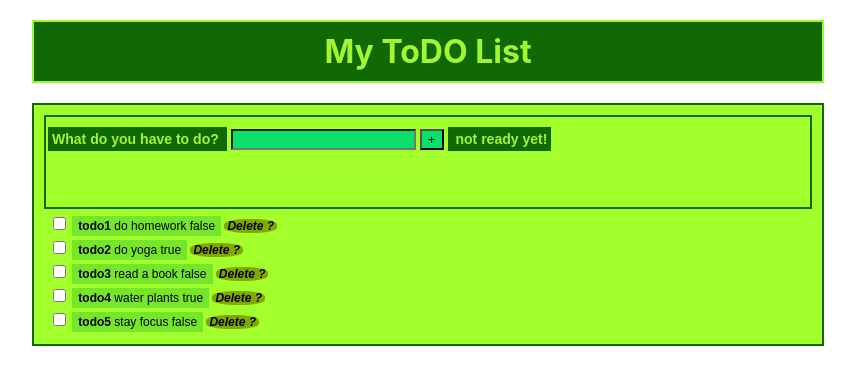
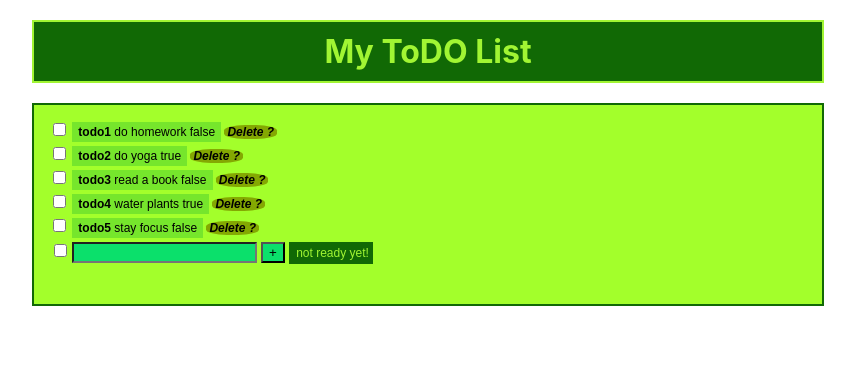
Before and after one commit to florentina-ban/mytodo, a React (Create React App) app in the folder my_app/: page / in a window 1280 px wide. Shown: the top 384 px of the page, without its empty margins (212-1067 px from the left). Built offline with nearby package versions, Linux system fonts and the light colour scheme.

Commit message:
keep stuff 1

```diff
--- a/my_app/src/Add.js
+++ b/my_app/src/Add.js
@@ -3,12 +3,11 @@ import generateId from "./utils";
 import EmptyError from "./EmptyError";
 import styled from "styled-components";
 
-const AddComp=styled.h3`
-    border: 2px rgb(17, 105, 5) solid;
+const AddComp=styled.span`
+    padding: 3px;
+    margin: 3px;
     text-align: left;
-    margin: 0;
-    height: 80px;
-    padding-top: 10px;
+    background-color: "rgb(118, 230, 44)";
 `
 export const MyLable=styled.span`
     background-color: rgb(17, 105, 5);
@@ -33,6 +32,10 @@ export default class AddComponent extends React.Component{
         super(props);
         this.state={text:"",labelErrClass:"errorClass",empyErr:""};
         this.myRef=React.createRef();
+    }
+    keyHandler = (event) => {
+        if (event.key==="Enter")
+            this.addToDoCb();
     }
     hodValue = () => {
         this.setState({text:this.myRef.current.value, labelErrClass: this.myRef.current.value.length===0 ? "errorClass" : "noErrorClass" });
@@ -59,8 +62,8 @@ export default class AddComponent extends React.Component{
     }
     render(){
         return(
-            <AddComp>
-                    <MyLable> What do you have to do? </MyLable>
+            <AddComp onKeyPress={this.keyHandler}>
+                    <input type="Checkbox" ></input>
                     <BtnAdd type='text' id="todo_id" ref={this.myRef} onChange={this.hodValue}></BtnAdd>
                     <BtnAdd type="button" id="add_button_id" value="+" onClick={this.addToDoCb} ></BtnAdd>
                     <MyLable2 error={this.state.labelErrClass}> not ready yet! </MyLable2>
--- a/my_app/src/Layout.js
+++ b/my_app/src/Layout.js
@@ -3,6 +3,7 @@ import Todo from './Todo.js';
 import lista from './constants.js';
 import AddComponent from "./Add";
 import styled from "styled-components";
+
 const ListTitle=styled.h1`
     background-color: rgb(17, 105, 5);
     width: 60%;
@@ -27,28 +28,50 @@ const ListComp=styled.p`
 export default class Layout extends Component{
     constructor(){
         super();
-        this.state={todos:lista};
+        this.state={todos:lista, checkedTodos:[]};
     }
     removeToDo = (id) => {
         let new_list=[];
         new_list=this.state.todos.filter(todo=>todo.id!==id);
-        this.setState({todos:new_list});
+        if (new_list.length<this.state.todos.length)
+            this.setState({todos:new_list});
+        else{
+            new_list=this.state.checkedTodos.filter(todo=>todo.id!==id);
+            this.setState({checkedTodos:new_list});
+        }
     }
-    addToDo = (stuffToDo) =>{
+    setChecked = (id) => {
+        let new_todo = this.state.todos.filter(todo => todo.id===id)[0];
+        const cList=Array.from(this.state.checkedTodos);
+        cList.push(new_todo);
+        this.setState({checkedTodos:cList},this.removeToDo(id));
+    }
+    setUnChecked = (id) => {
+        let new_todo = this.state.checkedTodos.filter(todo => todo.id===id)[0];
+        const cList=Array.from(this.state.checkedTodos);
+        const newcList=cList.filter(todo => todo.id!==id);
+        let newTodos=this.state.todos;
+        newTodos.push(new_todo);
+        this.setState({checkedTodos:newcList,todos:newTodos},()=>{});
+    }
+    addToDo = (stuffToDo) => {
         this.state.todos.push(stuffToDo);
         this.setState({todos:this.state.todos});
     }
     render(){
         const list=this.state.todos;
-        const todos=list.map((todo) => { return <Todo id={todo.id} text={todo.text} done={todo.done} key={`todo_${todo.id}`} ref={todo.id} removeToDo={this.removeToDo}/>});
+        const todos=list.map((todo) => { return <Todo id={todo.id} text={todo.text} done={todo.done} key={`todo_${todo.id}`} ck={false} ref={todo.id} removeToDo={this.removeToDo} setChecked={this.setChecked}/>});
+        const cList=Array.from(this.state.checkedTodos);
+        const checked=cList.map((todo) => { return <Todo id={todo.id} text={todo.text} done={todo.done} key={`todo_${todo.id}`} ck={true} ref={todo.id} removeToDo={this.removeToDo} setChecked={this.setUnChecked}/>});
         return(
             <div>
                 <ListTitle>
                     My ToDO List
                 </ListTitle>
                 <ListComp>
+                    {todos}
                     <AddComponent addToDo={this.addToDo} id="add_id" allToDos={this.state.todos}/>
-                    {todos}
+                    {checked}
                 </ListComp>
             </div>
 
--- a/my_app/src/Todo.js
+++ b/my_app/src/Todo.js
@@ -18,13 +18,15 @@ const CheckBox = styled.input`
     text-decoration: ${(props) => (props.cheked === "nck" ? "none" : "line-through")};
 `;
 
+
 export default class Todo extends React.Component {
 
     constructor (props) {
 
         super(props);
-        this.state = {"className": "nck",
-            "isChecked": false};
+        this.state= props.ck===false ? {"className": "nck",
+        "isChecked": false} : {"className": "ck",
+        "isChecked": true}
 
     }
 
@@ -38,8 +40,14 @@ export default class Todo extends React.Component {
 
         const cl = this.state.isChecked ? "nck" : "ck";
         this.setState({"className": cl,
-            "isChecked": !this.state.isChecked});
-
+            "isChecked": !this.state.isChecked},()=>{this.goOnFunction()});
+    }
+    goOnFunction (){
+        if (this.state.isChecked & this.props.ck===false)
+            this.props.setChecked(this.props.id);
+        else
+            if (!this.state.isChecked & this.props.ck===true)
+                this.props.setChecked(this.props.id);
     }
 
     deleteToDo () {
```
